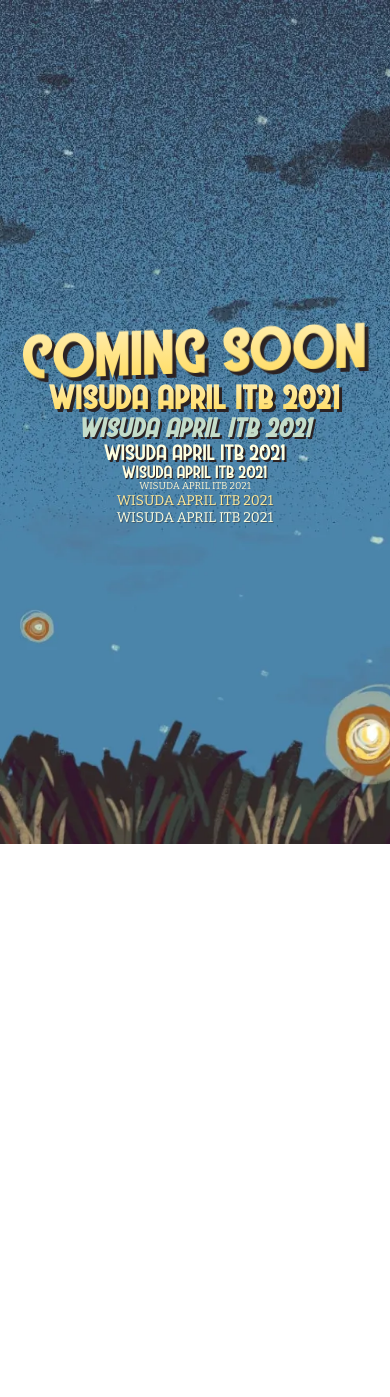
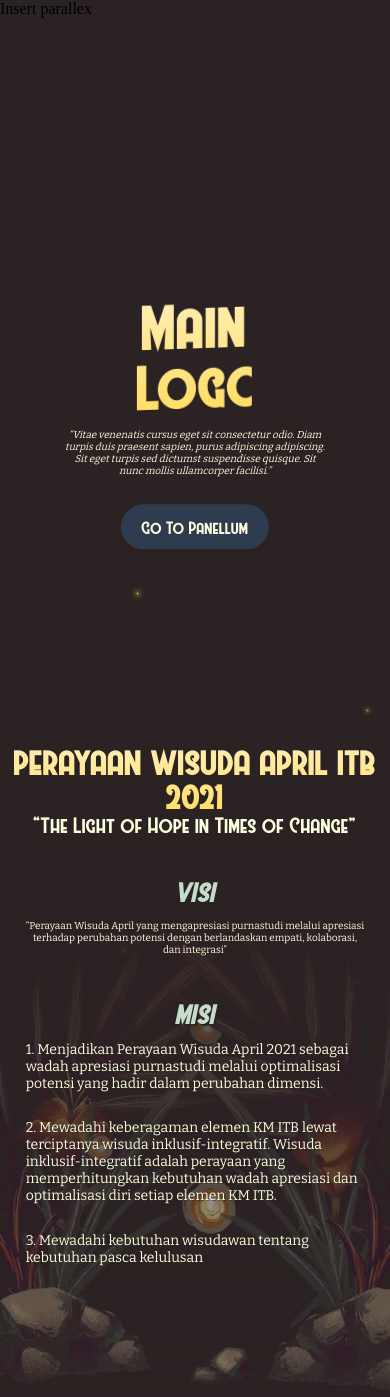
Before and after one commit to Wisuda-April-ITB-2021/Frontend, a React (Create React App) app: page / in a window 390 px wide. Before the commit the page ends 844 px from the top, so only its background shows below. Built offline with nearby package versions, Linux system fonts and the light colour scheme.

Commit message:
Add Visi/Misi Home page + css

```diff
--- a/src/App.js
+++ b/src/App.js
@@ -1,9 +1,10 @@
 import { ComingSoon } from "./pages/ComingSoon";
+import { VisiMisi } from "./pages/VisiMisi";
 
 function App() {
   return (
     <div className="App">
-      <ComingSoon />
+          <VisiMisi />
     </div>
   );
 }
--- a/src/pages/VisiMisi.jsx
+++ b/src/pages/VisiMisi.jsx
@@ -1,11 +1,42 @@
 import React from "react";
 import "../pages/VisiMisi.scss";
 
-
-
+import Button from "./../components/Button.jsx";
 
 export const VisiMisi = () => {
     return (
+        <div className="wrapper">
+            <div className="parallex">
+                Insert parallex
+                <div className="logo-wrap">
+                    <h1 className="logo">Main Logo</h1>
+                    <h6 className="logo-desc"><i>“Vitae venenatis cursus eget sit consectetur odio. Diam turpis duis praesent sapien, purus adipiscing adipiscing. Sit eget turpis sed dictumst suspendisse quisque. Sit nunc mollis ullamcorper facilisi.”</i></h6>
+                    <Button className="button" onClick={() => { alert("test") }}>Go To Panellum</Button>
+                </div>
+            </div>
+            <div className="firefly-wrap">
+                <div class="firefly"></div>
+                <div class="firefly"></div>
+                <div class="firefly"></div>
+                <div class="firefly"></div>
+                <div class="firefly"></div>
+                <div class="firefly"></div>
+                <div class="firefly"></div>
+                <div class="firefly"></div>
+                <div class="firefly"></div>
+                <div class="firefly"></div>
+                <div class="firefly"></div>
+                <div class="firefly"></div>
+                <div class="firefly"></div>
+                <div class="firefly"></div>
+                <div class="firefly"></div>
+            </div>
+            <div className="visi-misi-wrapper">
+                <div className="visi-misi-decor">
+                    <div className="visi-misi-ornamen-left" />
+                    <div className="visi-misi-ornamen-right" />
+                    <div className="visi-misi-overlay" />
+                </div>
                 <div className="visi-misi">
                     <header>
                     <h2>PERAYAAN WISUDA APRIL ITB 2021</h2>
@@ -13,24 +44,26 @@
                     </header>
                     <section className = "visi">
                         <h3> VISI </h3>
-                <h6> “Perayaan Wisuda April yang mengapresiasi purnastudi melalui <br />
-                     apresiasi terhadap perubahan potensi dengan berlandaskan <br />
+                        <h6> “Perayaan Wisuda April yang mengapresiasi purnastudi melalui
+                             apresiasi terhadap perubahan potensi dengan berlandaskan
                               empati, kolaborasi, dan integrasi”</h6>
                     </section>
                     <section className = "misi">
                         <h3> MISI </h3>
                         <h6>
-                    <p>1. Menjadikan Perayaan Wisuda April 2021 sebagai wadah apresiasi <br />
-                         purnastudi melalui optimalisasi potensi yang hadir dalam <br />
-                         perubahan dimensi.<br /></p>
-                    <p>2. Mewadahi keberagaman elemen KM ITB lewat terciptanya wisuda <br />
-                         inklusif-integratif. Wisuda inklusif-integratif adalah perayaan yang <br />
-                         memperhitungkan kebutuhan wadah apresiasi dan optimalisasi diri <br />
+                            <p>1. Menjadikan Perayaan Wisuda April 2021 sebagai wadah apresiasi
+                                 purnastudi melalui optimalisasi potensi yang hadir dalam
+                                 perubahan dimensi.</p>
+                            <p>2. Mewadahi keberagaman elemen KM ITB lewat terciptanya wisuda
+                                 inklusif-integratif. Wisuda inklusif-integratif adalah perayaan yang
+                                 memperhitungkan kebutuhan wadah apresiasi dan optimalisasi diri
                                  setiap elemen KM ITB.</p>
                             <p>3. Mewadahi kebutuhan wisudawan tentang kebutuhan pasca kelulusan</p>
                         </h6>
 
                     </section>
                 </div>
+            </div>
+        </div>
     );
 };
--- /dev/null
+++ b/src/pages/VisiMisi.scss
@@ -0,0 +1,224 @@
+.logo-wrap {
+    position: absolute;
+    top: 50%;
+    left: 50%;
+    -ms-transform: translate(-50%,-50%);
+    transform: translate(-50%,-50%);
+    margin: auto;
+    width: clamp(406.50px,35.76vw,457.281px);
+    text-align: center;
+
+    @media screen and (max-width: 600px) {
+        width: clamp(0px,67.75vw,406.50px);
+    }
+
+    .button {
+        width: clamp(227.38px,19.89vw,255.79px);
+        margin: auto;
+
+        @media screen and (max-width: 600px) {
+            width: clamp(0px,37.896vw,227.38px);
+        }
+    }
+}
+
+.logo {
+    margin: auto;
+    margin-bottom: clamp(14.55px,1.28vw,16.36px);
+    width: clamp(177.33px,15.6vw,199.48px);
+    text-align: center;
+
+    @media screen and (max-width: 600px) {
+        width: clamp(0px,29.555vw,177.33px);
+    }
+}
+
+.logo-desc {
+    margin-bottom: clamp(27.28px,2.4vw,30.69px);
+}
+
+.parallex {
+    height: clamp(645.67px,56.8vw,726.33px);
+    margin-bottom: clamp(99.12px,8.72vw,111.50px);
+}
+
+.visi-misi-wrapper {
+    position: relative;
+}
+
+.visi-misi-decor {
+    position: absolute;
+    height: 100%;
+    width: 100%;
+
+    .visi-misi-overlay {
+        position: absolute;
+        height: clamp(846.65px,74.48vw,952.41px);
+        width: 100%;
+        max-height: 100%;
+        z-index: 1;
+        background: linear-gradient(180deg, #2B2223 0%, rgba(43, 34, 35, 0.3) 100%);
+    }
+
+    .visi-misi-ornamen-left, .visi-misi-ornamen-right {
+        max-height: 100%;
+        z-index: 0;
+        position: absolute;
+        height: clamp(846.65px,74.48vw,952.41px);
+        width: clamp(226.44px,19.92vw,254.72px);
+        background-size: cover;
+    }
+
+    .visi-misi-ornamen-left {
+        left: 0px;
+        background: url(../images/decoration/home-ornamen-left.webp) no-repeat left bottom;
+    }
+
+    .visi-misi-ornamen-right {
+        right: 0px;
+        background: url(../images/decoration/home-ornamen-right.webp) no-repeat right bottom;
+    }
+}
+
+.visi-misi {
+    position: relative;
+    z-index: 2;
+    margin: auto;
+    padding-bottom: clamp(103.67px,9.12vw,116.622px);
+    width: clamp(574.74px,50.56vw,646.53px);
+    text-align: center;
+
+    @media screen and (max-width: 600px) {
+        width: clamp(0px,95.79vw,574.74px);
+    }
+}
+
+.visi, .misi {
+    margin: auto;
+    width: clamp(521.08px,45.84vw,568.17px);
+
+    @media screen and (max-width: 600px) {
+        width: clamp(0px,86.84vw,521.08px);
+    }
+
+    h3 {
+        margin-top: clamp(43.65px,3.84vw,49.10px);
+        margin-bottom: clamp(14.55px,1.28vw,16.36px);
+    }
+
+    p {
+        margin-bottom: clamp(27.28px,2.4vw,30.69px);
+    }
+}
+
+.misi {
+    h6 {
+        text-align: left;
+    }
+}
+
+.wrapper {
+    background: #2B2223;
+    max-width: 100vw;
+    width: 100vw;
+    overflow-x: hidden;
+}
+
+.firefly-wrap {
+    max-width: 100vw;
+    position: relative;
+}
+
+// Fireflies particles - - - - - - - - - - - - (https://codepen.io/mikegolus/pen/Jegvym)
+$quantity: 15;
+
+html, body {
+    height: 100%;
+}
+
+//body {
+//    background: url(https://i.pinimg.com/originals/44/6e/3b/446e3b79395a287ca32f7977dd83b290.jpg);
+//    background-size: cover;
+//}
+
+.firefly {
+    position: absolute;
+    left: 50%;
+    top: 50%;
+    width: 0.4vw;
+    height: 0.4vw;
+    margin: -0.2vw 0 0 9.8vw;
+    animation: ease 200s alternate infinite;
+    pointer-events: none;
+
+    &::before, &::after {
+        content: '';
+        position: absolute;
+        width: 100%;
+        height: 100%;
+        border-radius: 50%;
+        transform-origin: -10vw;
+    }
+
+    &::before {
+        background: black;
+        opacity: 0.4;
+        animation: drift ease alternate infinite;
+    }
+
+    &::after {
+        background: white;
+        opacity: 0;
+        box-shadow: 0 0 0vw 0vw yellow;
+        animation: drift ease alternate infinite, flash ease infinite;
+    }
+}
+
+// Randomize Fireflies Motion
+@for $i from 1 through $quantity {
+    $steps: random(12) + 16;
+    $rotationSpeed: random(10) + 8s;
+
+    .firefly:nth-child(#{$i}) {
+        animation-name: move#{$i};
+
+        &::before {
+            animation-duration: #{$rotationSpeed};
+        }
+
+        &::after {
+            animation-duration: #{$rotationSpeed}, random(6000) + 5000ms;
+            animation-delay: 0ms, random(8000) + 500ms;
+        }
+    }
+
+    @keyframes move#{$i} {
+        @for $step from 0 through $steps {
+            #{$step * (100 / $steps)}% {
+                transform: translateX(random(100) - 50vw) translateY(random(100) - 50vh) scale(random(75) / 100 + .25);
+            }
+        }
+    }
+}
+
+@keyframes drift {
+    0% {
+        transform: rotate(0deg);
+    }
+
+    100% {
+        transform: rotate(360deg);
+    }
+}
+
+@keyframes flash {
+    0%, 30%, 100% {
+        opacity: 0;
+        box-shadow: 0 0 0vw 0vw yellow;
+    }
+
+    5% {
+        opacity: 1;
+        box-shadow: 0 0 2vw 0.4vw yellow;
+    }
+}
```
Also changed, not shown: src/images/decoration/home-ornamen-left.webp (added), src/images/decoration/home-ornamen-right.webp (added). Lines whose indentation alone changed are shown as unchanged.
